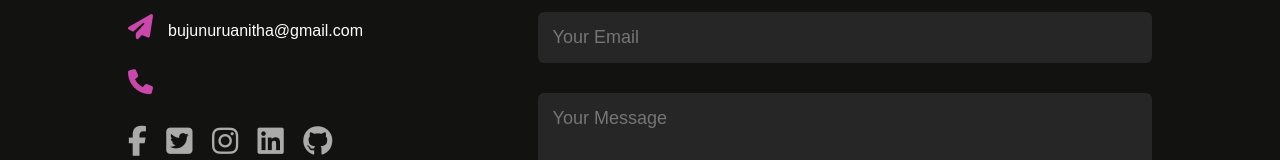
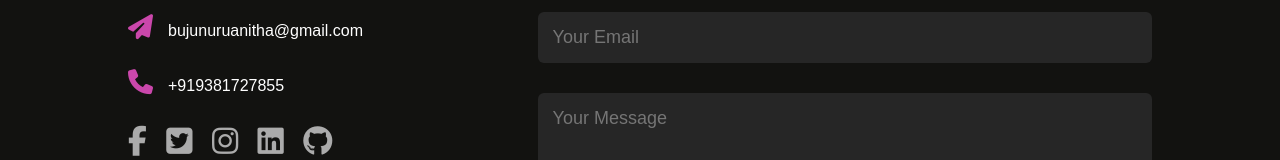
Before and after one commit to BujunuruAnitha12/Portfolio, a plain HTML site: page index.html in a window 1280 px wide. Shown: the part 1780-1940 px from the top of the page. Drawn offline with Linux system fonts and the light colour scheme.

Commit message:
Update index.html

```diff
--- a/index.html
+++ b/index.html
@@ -133,7 +133,7 @@
             <div class="row">
             <div class="contact-left"><h1 class="sub-tittle">Contact Me</h1>
             <p><i class="fa-solid fa-paper-plane"></i>bujunuruanitha@gmail.com</p>
-            <p><i class="fa-solid fa-phone"></i></p>
+            <p><i class="fa-solid fa-phone"></i>+919381727855</p>
             <div class="social-icons">
                 <a href=""><i class="fa-brands fa-facebook-f"></i></a>
                 <a href=""><i class="fa-brands fa-twitter-square"></i></a>
```
